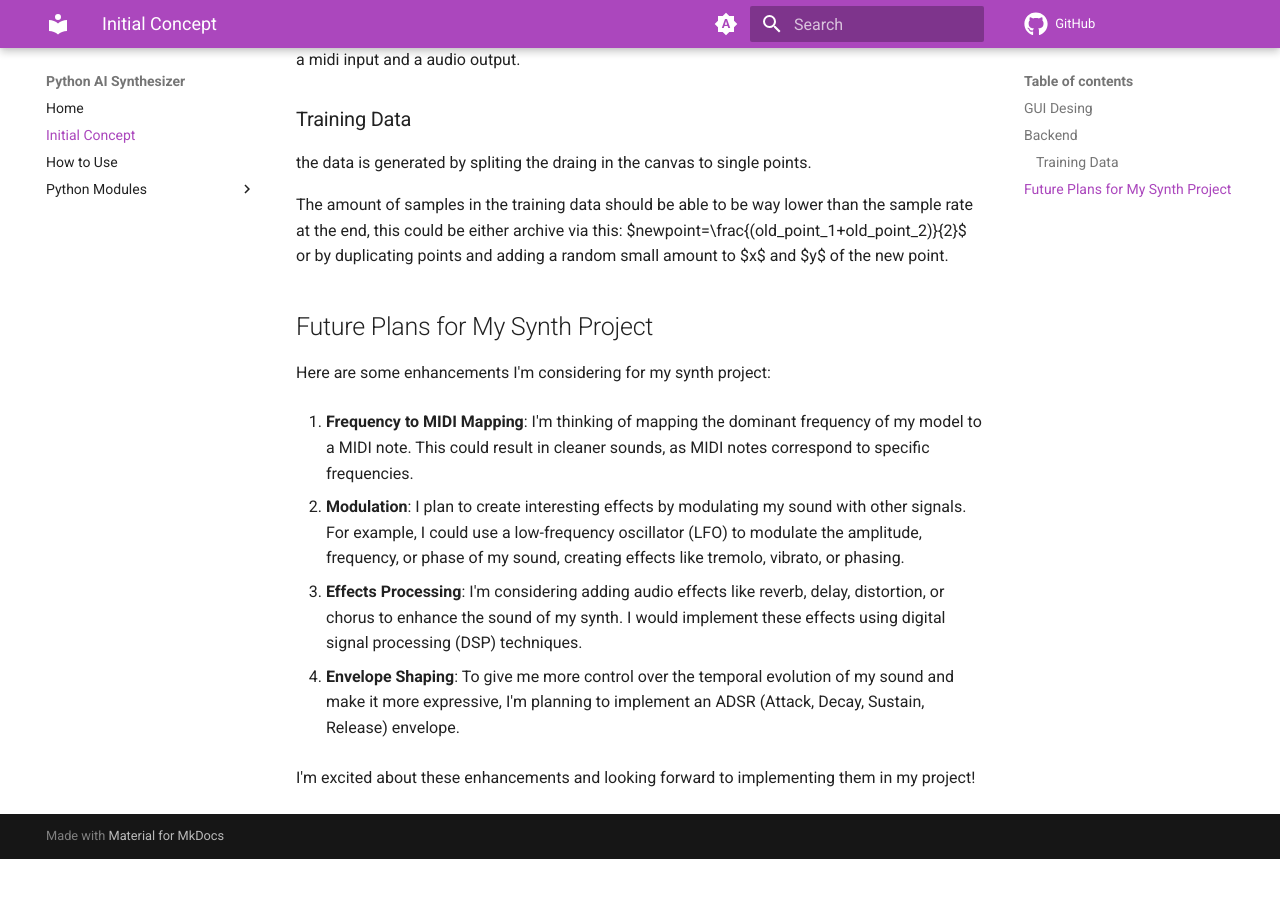
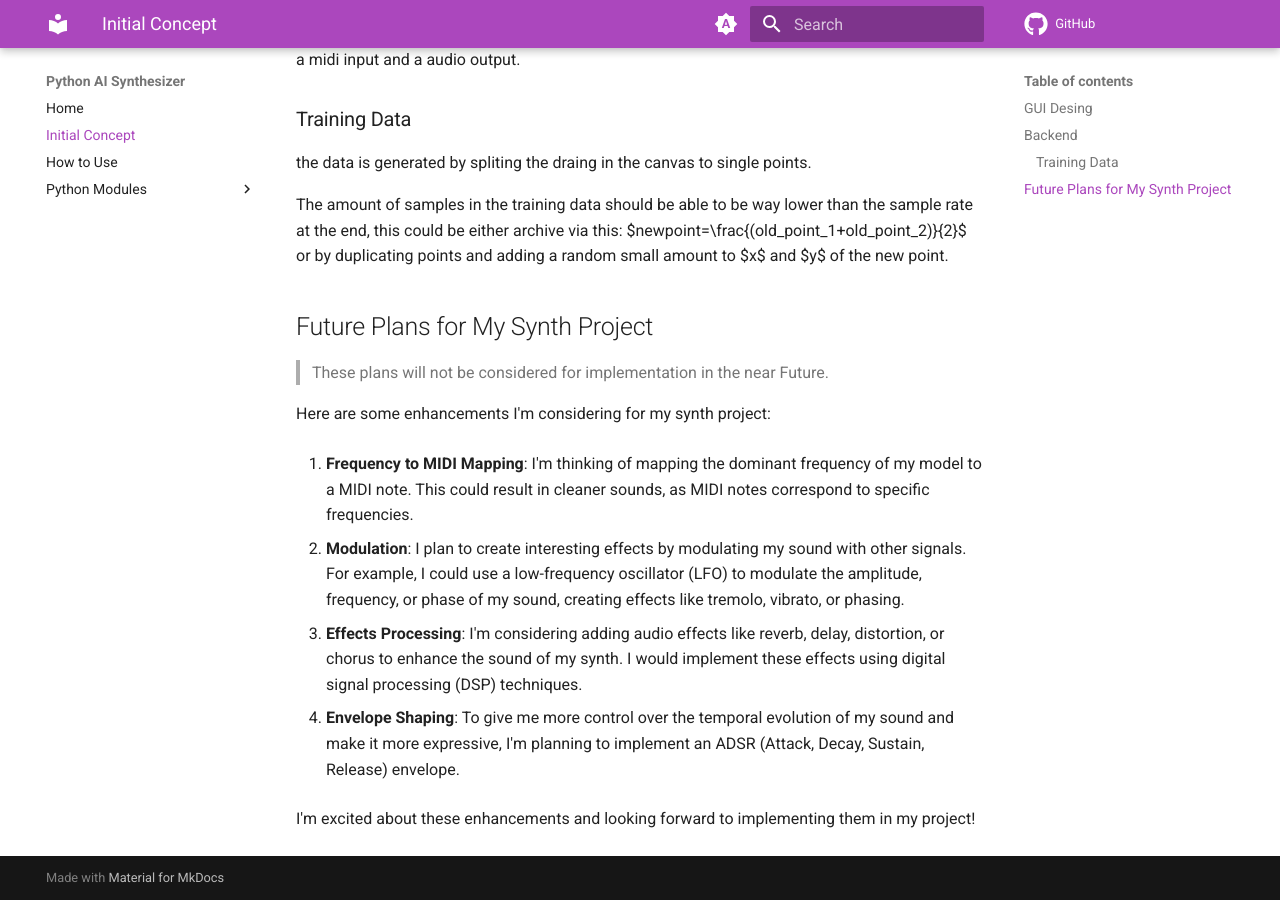
Before and after one commit to thetechnicker/PythonAISynth, an MkDocs documentation site: the page built from docs/idea.md, in a window 1280 px wide and 900 px high, scrolled down 974 px. Built offline with MkDocs 1.6.1 and Material for MkDocs 9.7.7, drawn with Linux system fonts in a browser that asks for light colours; comment, search, counter and statistics services are not loaded; before the commit the page ends 1833 px from its top, so only the background shows below that.

Commit message:
Update idea.md

```diff
--- a/docs/idea.md
+++ b/docs/idea.md
@@ -23,6 +23,8 @@ $newpoint=\frac{(old\_point_1+old\_point_2)}{2}$ or by duplicating points and ad
 
 ## Future Plans for My Synth Project
 
+> These plans will not be considered for implementation in the near Future.
+
 Here are some enhancements I'm considering for my synth project:
 
 1. **Frequency to MIDI Mapping**: I'm thinking of mapping the dominant frequency of my model to a MIDI note. This could result in cleaner sounds, as MIDI notes correspond to specific frequencies.
```
